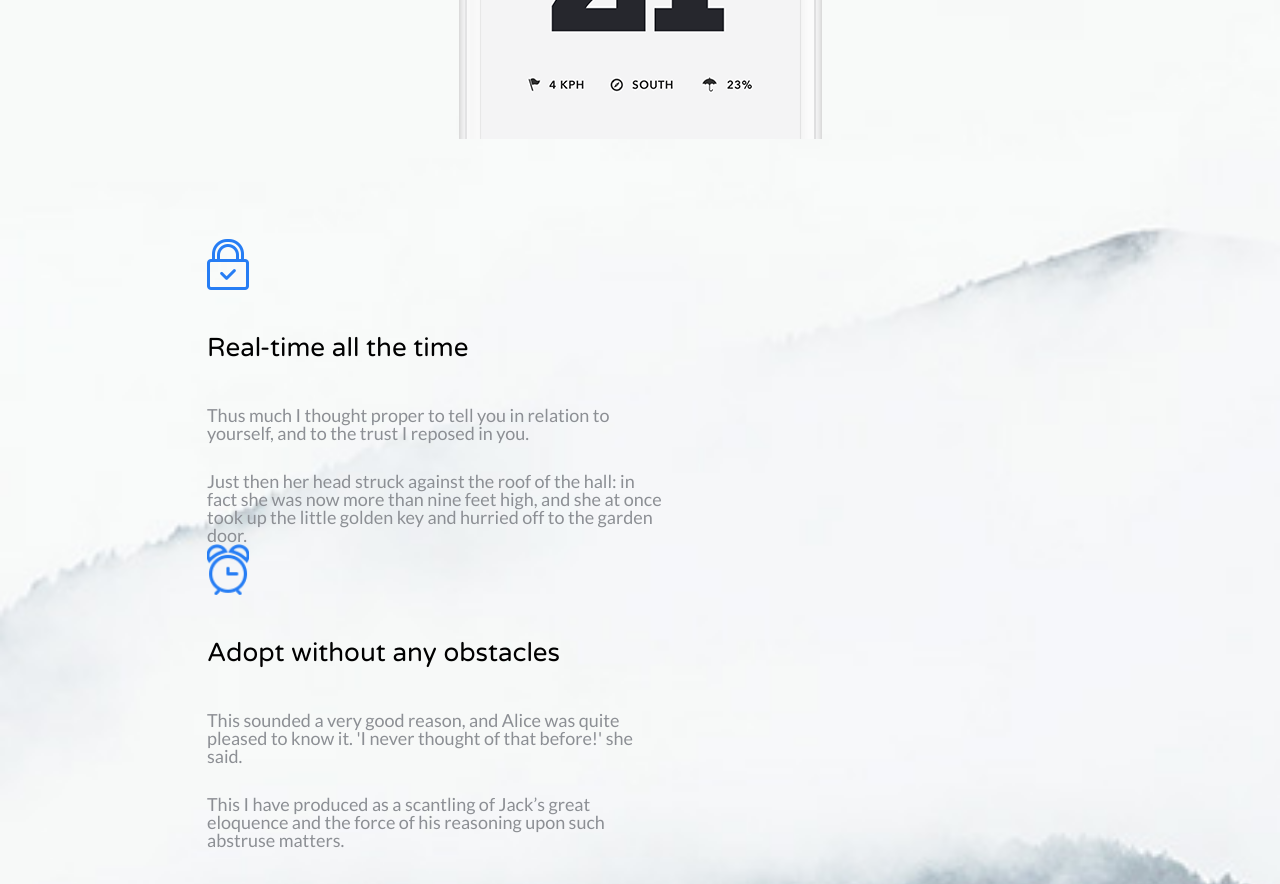
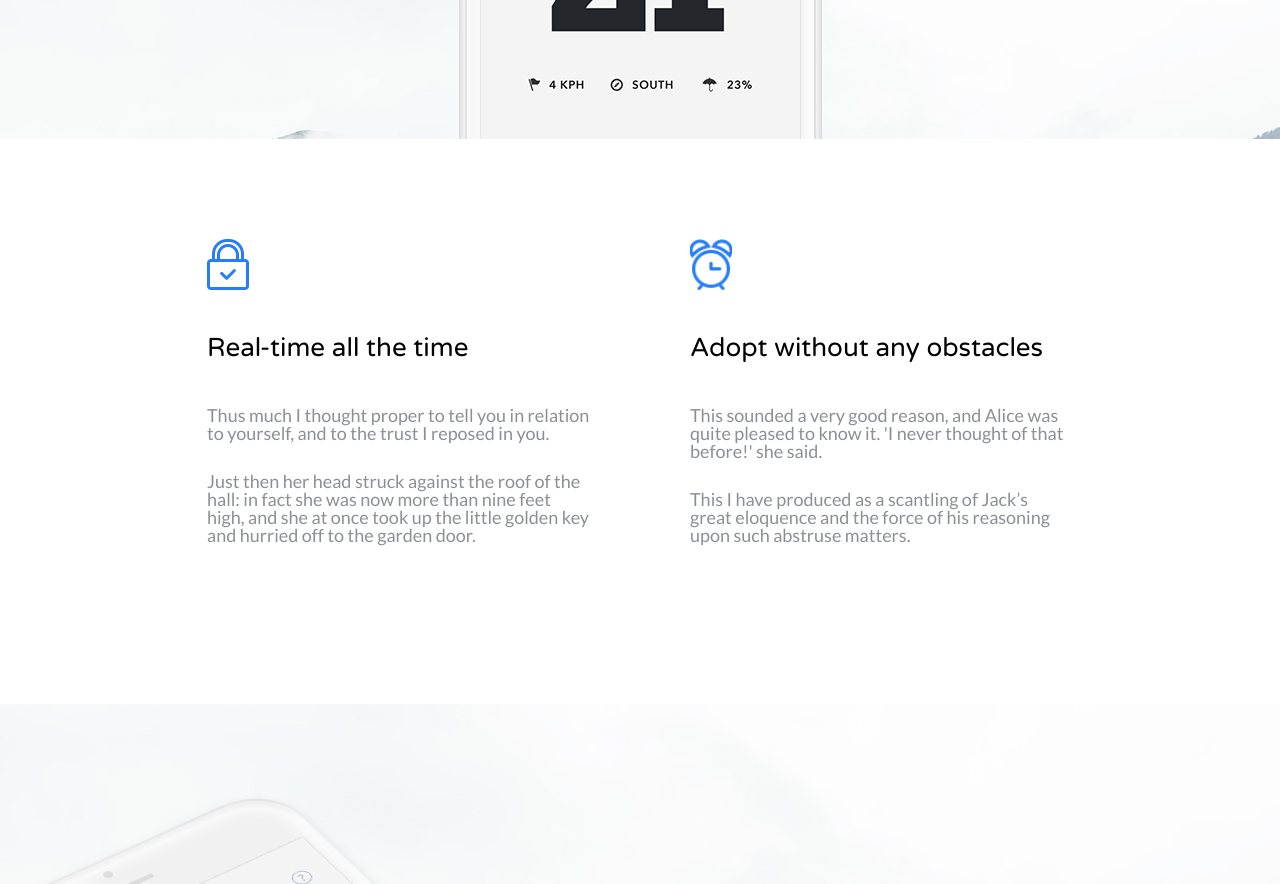
Before and after one commit to maximka76667/new-providence, a plain HTML site: page index.html in a window 1280 px wide. Shown: the part 1020-1904 px from the top of the page. Drawn offline with nearby package versions, Linux system fonts and the light colour scheme; files that its build step writes are made by us from their sources.

Commit message:
style: добавить параллакс на фон

```diff
--- a/style.sass
+++ b/style.sass
@@ -41,6 +41,7 @@ button
   background-image: url(./images/banner_background.jpg)
   background-size: cover
   overflow: hidden
+  background-attachment: fixed
 
 .menu
   width: 1170px / $max-width * 100%
@@ -156,11 +157,14 @@ button
   background-repeat: no-repeat
 
 .features
-  width: 1170px / $max-width * 100%
+  background-color: #fff
+  padding: 100px 0 130px
+
+.features__container
+  width: 73.125%
   display: flex
   justify-content: space-between
   margin: 0 auto
-  padding: 100px 0 130px 0
 
 .feature
   width: 570px / 1170px * 100%
```
Also changed, not shown: 1 other file.
